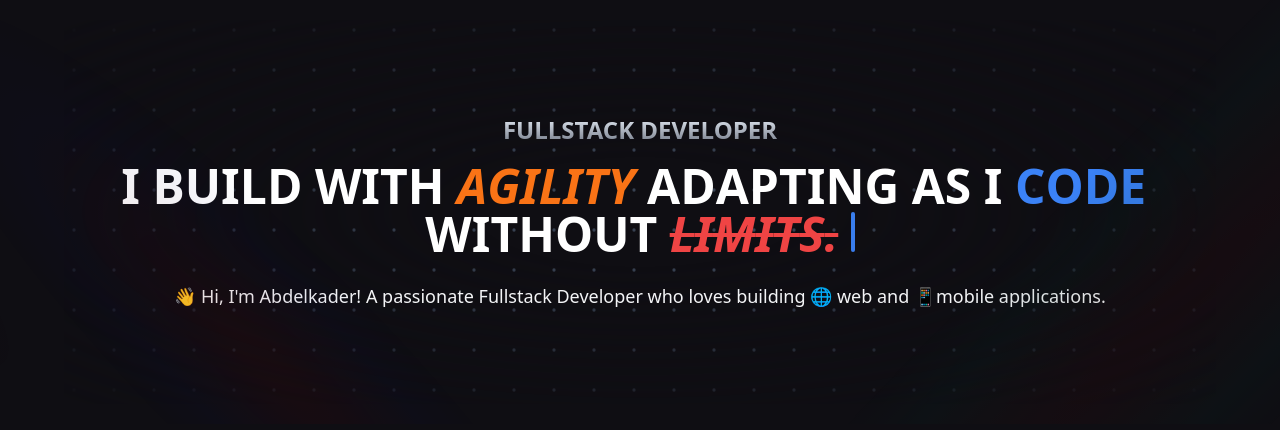
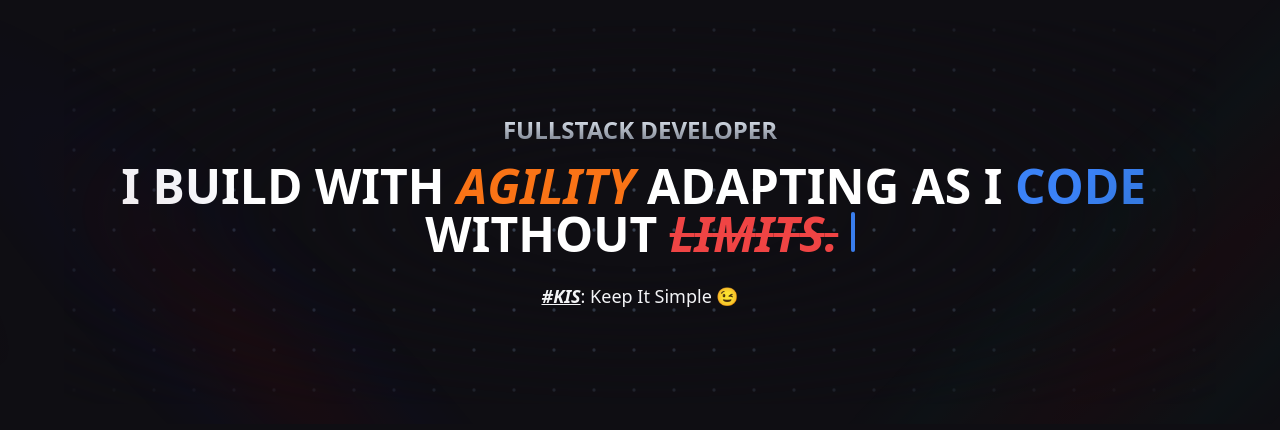
Before and after one commit to RyoDagg/next-portfolio, a Next.js app: page / in a window 1280 px wide. Shown: the top 430 px of the page. Built offline with nearby package versions, Linux system fonts and the light colour scheme.

Commit message:
Update Hero component introduction text to emphasize simplicity

```diff
--- a/components/hero.tsx
+++ b/components/hero.tsx
@@ -38,8 +38,8 @@ const Hero = () => {
             ]}
           />
           <p className="text-xs md:text-lg font-medium text-gray-100 mt-2">
-            👋 Hi, I'm Abdelkader! A passionate Fullstack Developer who loves
-            building 🌐 web and 📱mobile applications.
+            <span className="underline italic font-bold">#KIS</span>: Keep It
+            Simple 😉
           </p>
         </div>
       </div>
```
